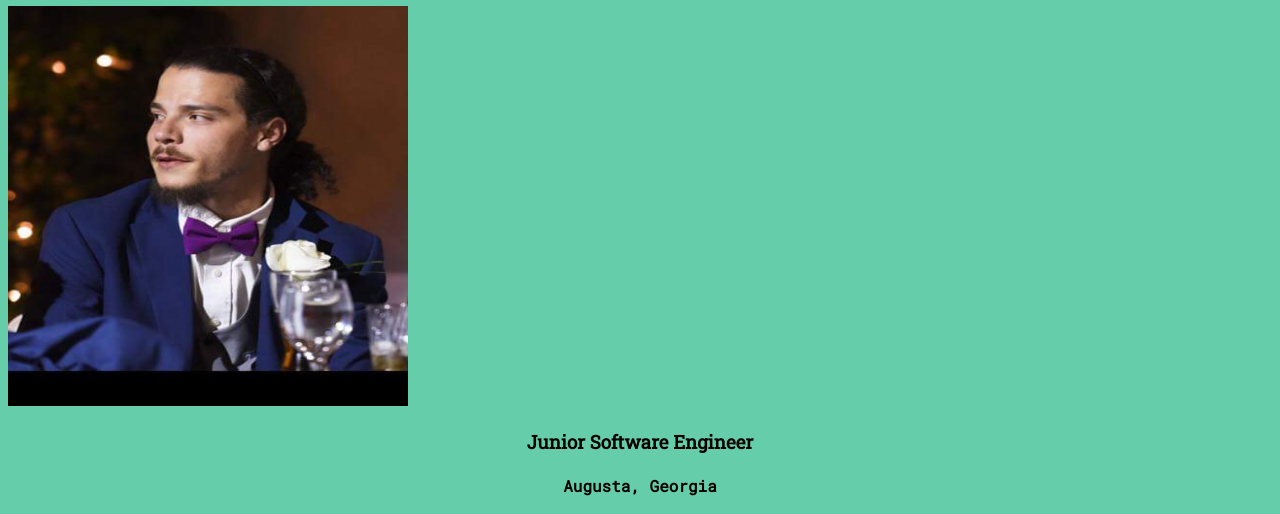
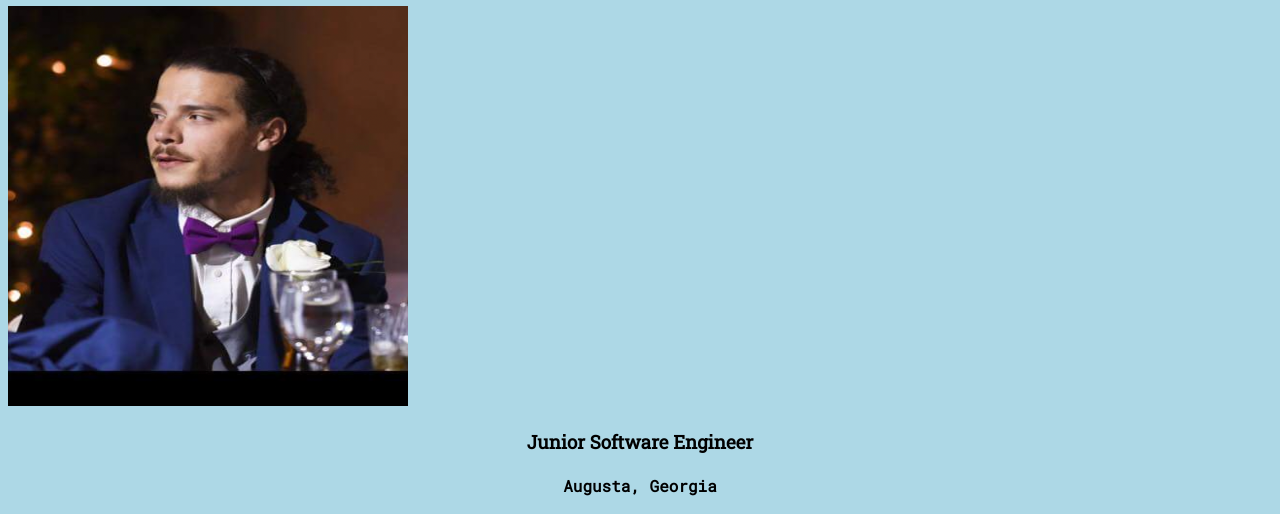
Before and after one commit to cgomillion/CoreyGomillion, a website: page index.html in a window 1280 px wide. Shown: the part 80-594 px from the top of the page. Drawn offline with Linux system fonts and the light colour scheme; grey boxes are pictures that could not be loaded.

Commit message:
changed port. background color to light blue

```diff
--- a/css/style.css
+++ b/css/style.css
@@ -16,7 +16,7 @@ h4, p {
 }
 
 body {
-    background-color: mediumaquamarine;
+    background-color: lightblue;
 }
 
 .links {
```
